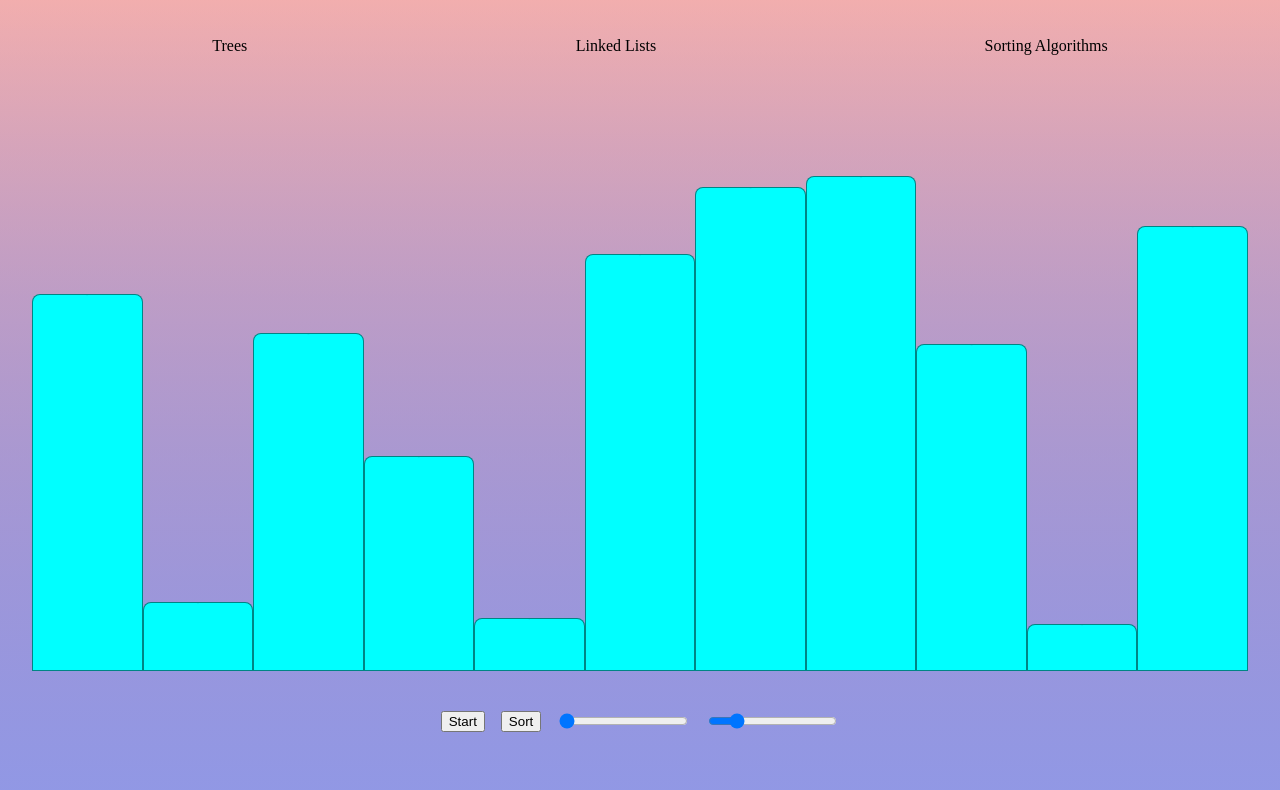
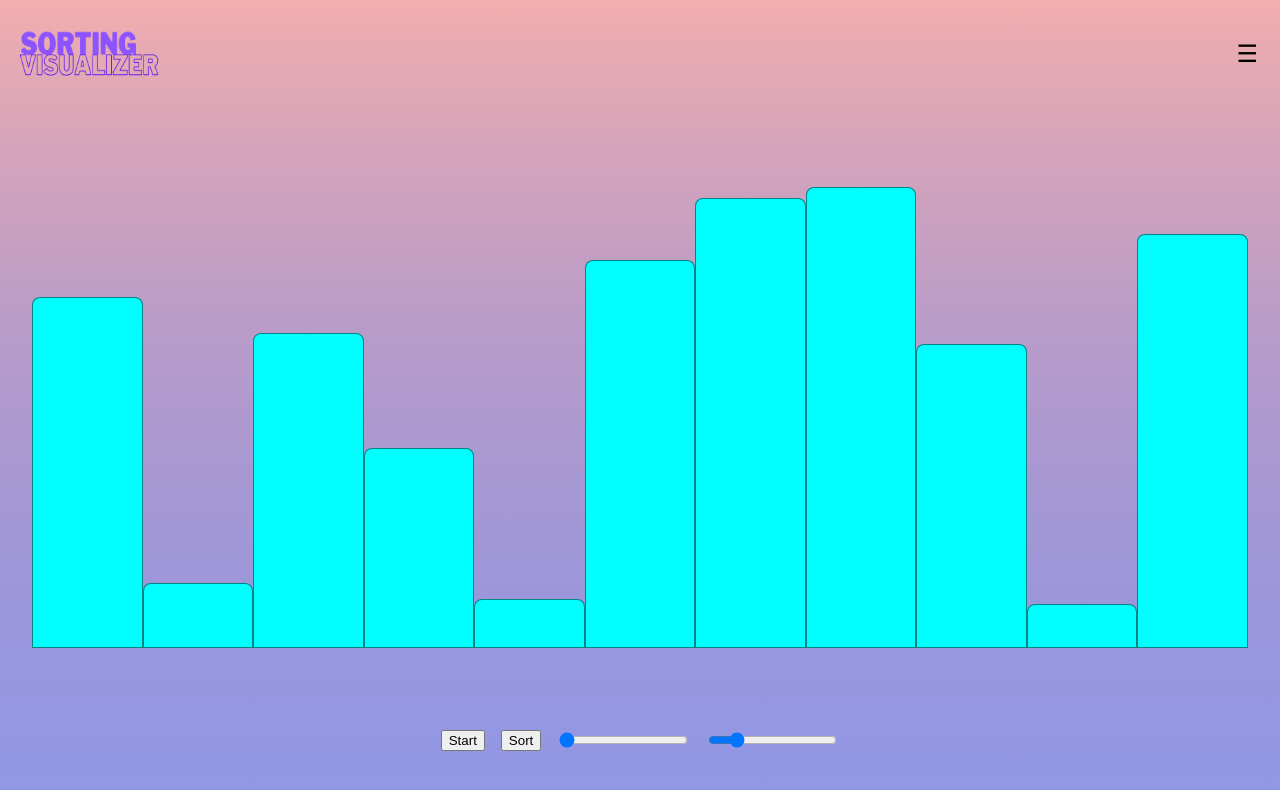
Before and after one commit to mauiwowie88/SortingVisualizer, a React (Create React App) app: page / in a window 1280 px wide. Shown: the top 790 px of the page. Built offline with nearby package versions, Linux system fonts and the light colour scheme.

Commit message:
Removed outdated code.

```diff
--- a/src/App.css
+++ b/src/App.css
@@ -1,33 +1,73 @@
 /*** Styling ***/
-
-:root {
-  --bg: #242526;
-  --bg-accent: #484a4d;
-  --text-color: #dadce1;
-  --nav-size: 60px;
-  --border: 1px solid #47414d;
-  --border-radius: 8px;
-  --speed: 500ms;
-}
 
 body,
 html {
   margin: 0;
-  padding: 0;
   background: linear-gradient(#e664644f, #9198e5);
-  background-repeat: no-repeat;
-  width: 100vw;
+}
+
+#app {
+  display: flex;
+  flex-direction: column;
   height: 100vh;
-  overflow: hidden;
+}
+
+.navbar {
+  display: flex;
+  position: relative;
+  align-items: center;
+  margin-top: 0.8rem;
+  height: 50px;
+
+  justify-content: space-between;
+  padding: 1em;
+}
+
+#logo {
+  width: 9rem;
+  height: 4rem;
+  right: 0;
+}
+
+.icon {
+  background: none;
+  border: none;
+  font-size: 1.5em;
+  cursor: pointer;
+  display: block;
+}
+
+.icon.hide {
+  display: none;
+}
+
+.dropdown {
+  display: none;
+  position: absolute;
+  right: 0;
+  box-shadow: 0 8px 16px 0 rgba(0, 0, 0, 0.2);
+  list-style: none;
+}
+
+.dropdown-item button {
+  background: none;
+  border: none;
+  padding: 0.5em 1em;
+  cursor: pointer;
+}
+
+.navbar.active .dropdown {
+  display: flex;
+  flex-direction: column;
 }
 
 #visualizer {
   padding: 2rem;
-  height: 70vh;
+  height: 60vh;
   display: flex;
   align-items: flex-end;
-  justify-content: center;
-  overflow-y: auto;
+  flex: 1;
+  overflow: hidden;
 }
 
 .bar {
@@ -43,20 +83,6 @@ html {
   border-radius: 8px 8px 0px 0px;
 }
 
-nav {
-  margin-top: 0.8rem;
-  padding: 0.5rem;
-}
-
-nav ul {
-  display: flex;
-  justify-content: space-around;
-}
-
-nav li {
-  list-style: none;
-}
-
 #settings {
   padding: 0.5rem;
   justify-content: center;
@@ -64,78 +90,9 @@ nav li {
   flex-wrap: wrap;
   gap: 1rem;
   list-style: none;
+  height: 100px;
+  padding: 10px;
+  display: flex;
+  justify-content: center;
+  align-items: center;
 }
-
-/*
-ul {
-  list-style: none;
-  margin: 0;
-  padding: 0;
-}
-
-a {
-  color: var(--text-color);
-  text-decoration: none;
-}
-
-.navbar {
-  padding: 0 1rem;
-  height: var(--nav-size);
-  background-color: var(--bg);
-  border-bottom: var(--border);
-}
-
-.list {
-  max-width: 100%;
-  height: 100%;
-  display: flex;
-  justify-content: flex-end;
-}
-
-.item {
-  width: calc(var(--nav-size));
-}
-
-#dropdown {
-  position: absolute;
-  right: 0;
-  background-color: rgba(255, 255, 255, 0.212);
-  border-radius: 5px;
-}
-
-#drop-btn {
-  position: absolute;
-  right: 0;
-  margin-right: 1rem;
-}
-
-button:hover {
-  background-color: #fff;
-  color: #151f32;
-  font-size: 25px;
-  box-shadow: -1px 7px 50px 0px rgba(255, 255, 255, 0.87);
-  overflow: unset;
-  width: 23.5vw;
-  height: 6.6vh;
-}
-
-button {
-  position: relative;
-  cursor: pointer;
-  width: 16.5vw;
-  height: 6.6vh;
-  border-radius: 7px;
-  color: rgba(255, 255, 255, 0.544);
-  background-color: #3a44ae50;
-  font-size: 20px;
-  border: 2px solid rgba(255, 255, 255, 0.548);
-  transition: all 0.3s ease-in-out;
-  overflow: hidden;
-  text-overflow: ellipsis;
-}
-
-
-
-
-
-*/
--- a/src/Components/Bar.jsx
+++ /dev/null
@@ -1,12 +0,0 @@
-export default function Bar({ height, highlight }) {
-  const style = {
-    height: `${height}%`,
-    backgroundColor: highlight ? "green" : "cyan",
-    // other styling
-  };
-  return (
-    <div style={style} className="bar">
-      {style.height}
-    </div>
-  );
-}
--- a/src/Components/Navbar.jsx
+++ b/src/Components/Navbar.jsx
@@ -1,52 +1,45 @@
-import React, { useState } from "react";
+import React, { useEffect, useState } from "react";
+import dataStructures from "../dataStructures";
 import logo from "../images/logo.png";
 
-export default function Navbar(props) {
+const DropdownItem = ({ title, children }) => {
+  const [isOpen, setIsOpen] = useState(false);
+  console.log(children);
   return (
-    <nav>
-      <ul>
-        <li>Trees</li>
-        <li>Linked Lists</li>
-        <li>Sorting Algorithms</li>
-      </ul>
+    <div className="dropdown-item">
+      <button onClick={() => setIsOpen(!isOpen)}>{title}</button>
+      {isOpen && <div className="dropdown-content">{children}</div>}
+    </div>
+  );
+};
+
+export default function Navbar() {
+  const [isNavOpen, setIsNavOpen] = useState(false);
+
+  useEffect(() => {
+    const closeNav = (event) => {
+      if (event.target.closest(".navbar") === null) setIsNavOpen(false);
+    };
+    window.addEventListener("click", closeNav);
+    return () => window.removeEventListener("click", closeNav);
+  }, []);
+
+  return (
+    <nav className={`navbar ${isNavOpen ? "active" : ""}`}>
+      <img src={logo} alt="logo" id="logo" />
+      <button
+        className={`icon ${isNavOpen ? "hide" : ""}`}
+        onClick={() => setIsNavOpen(!isNavOpen)}
+      >
+        ☰{" "}
+      </button>
+      {isNavOpen && (
+        <div className="dropdown">
+          {Object.keys(dataStructures).map((type) => (
+            <DropdownItem title={type} key={type}></DropdownItem>
+          ))}
+        </div>
+      )}
     </nav>
   );
 }
-
-/*
-import DropMenu from "./DropMenu";
-
-  return (
-    <nav className="navbar" onMouseLeave={hideDropdown}>
-      <button
-        id="drop-btn"
-        onClick={showDropdown}
-        onMouseEnter={() => setShowMenu(true)}
-      >
-        <i className="fa-solid fa-bars"></i>
-      </button>
-      {showMenu && <DropMenu changeStyle={changeStyle} />}
-    </nav>
-  );
-
-  function Item(props) {
-  return (
-    <li className="item">
-      <a href="#" className="icon-btn">
-        {props.icon}
-      </a>
-    </li>
-  );
-}
-
-  const [showMenu, setShowMenu] = useState(false);
-
-  const showDropdown = () => setShowMenu(true);
-  const hideDropdown = () => setShowMenu(false);
-
-  return (
-    <nav className="navbar">
-      <ul className="list">{props}</ul>
-    </nav>
-  );
-*/
--- a/src/Components/Settings.jsx
+++ b/src/Components/Settings.jsx
@@ -8,32 +8,27 @@ export default function Settings({
 }) {
   return (
     <div id="settings">
-      <li>
       <button onClick={start}>Start</button>
-      </li>
-      <li>
+
       <button onClick={sort}>Sort</button>
-      </li>
-      <li>
+
       <input
         type="range"
-          id="size_slider"
+        className="slider"
         min="11"
         max="111"
         value={size}
         onChange={changeSize}
       />
-      </li>
-      <li>
+
       <input
         type="range"
-          id="speed_slider"
+        className="slider"
         min="-111"
         max="1111"
         value={speed}
         onChange={changeSpeed}
       />
-      </li>
     </div>
   );
 }
--- a/src/Components/Visualizer.jsx
+++ b/src/Components/Visualizer.jsx
@@ -1,6 +1,18 @@
 import { useEffect, useState } from "react";
 import Settings from "./Settings";
-import Bar from "./Bar";
+
+// Bar Component
+const Bar = ({ height, highlight }) => {
+  const style = {
+    height: `${height}%`,
+    backgroundColor: highlight ? "green" : "cyan",
+  };
+  return (
+    <div style={style} className="bar">
+      {style.height}
+    </div>
+  );
+};
 
 export default function Visualizer() {
   const [size, setSize] = useState(11);
@@ -34,7 +46,7 @@ export default function Visualizer() {
   }, [size]);
 
   return (
-    <section id="main">
+    <>
       <div id="visualizer">
         {array.map((value, index) => (
           <Bar
@@ -52,6 +64,6 @@ export default function Visualizer() {
         changeSize={handleSizeChange}
         changeSpeed={handleSpeedChange}
       />
-    </section>
+    </>
   );
 }
--- /dev/null
+++ b/src/dataStructures.js
@@ -0,0 +1,34 @@
+const dataStructures = {
+  trees: {
+    binaryTree: {
+      searches: ["pre-order", "in-order", "post-order", "level-order"],
+      insert: true,
+      delete: true,
+    },
+    binarySearchTree: {
+      searches: ["in-order", "search"],
+      insert: true,
+      delete: true,
+    },
+  },
+
+  linkedLists: {
+    singlyLinkedList: {
+      methods: ["insert", "delete", "reverse"],
+    },
+    doublyLinkedList: {
+      methods: ["insert", "delete", "reverse"],
+    },
+  },
+
+  sortingAlgorithms: {
+    bubbleSort: {
+      complexity: "O(n^2)",
+    },
+    quickSort: {
+      complexity: "O(n log n)",
+    },
+  },
+};
+
+export default dataStructures;
```
Also changed, not shown: src/App.js (+0 -26 lines). Lines whose indentation alone changed are shown as unchanged.
